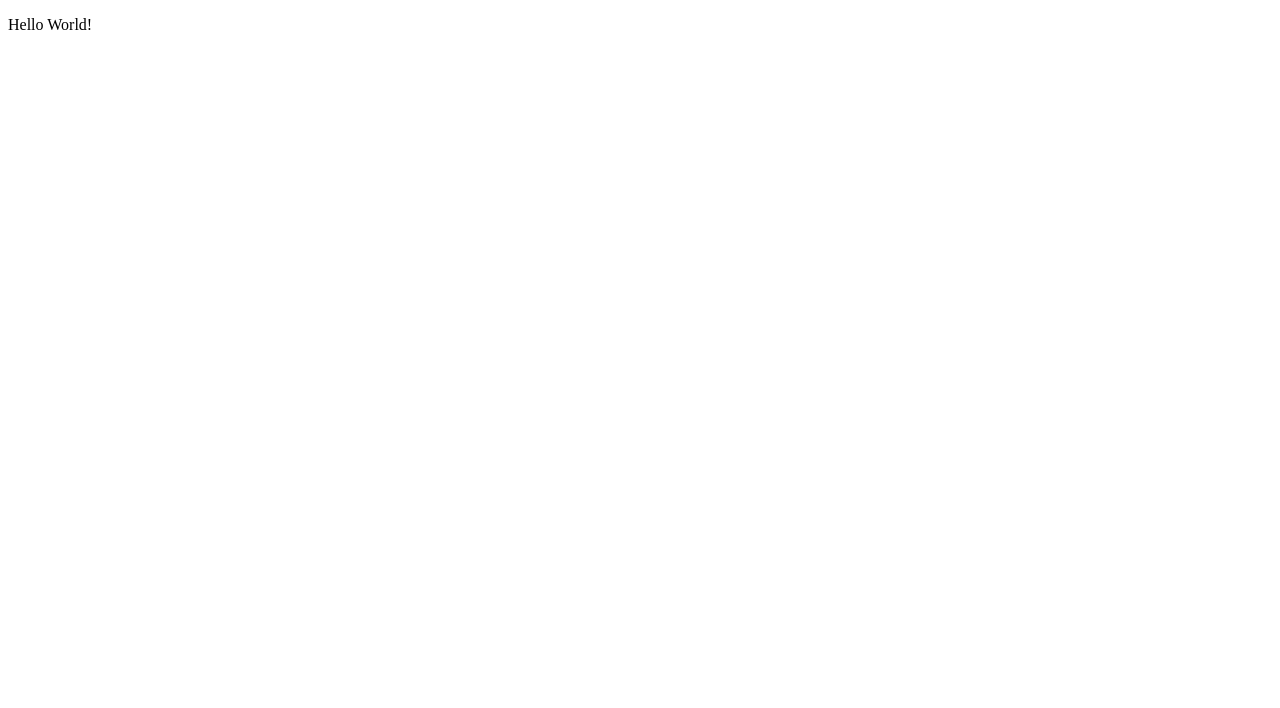
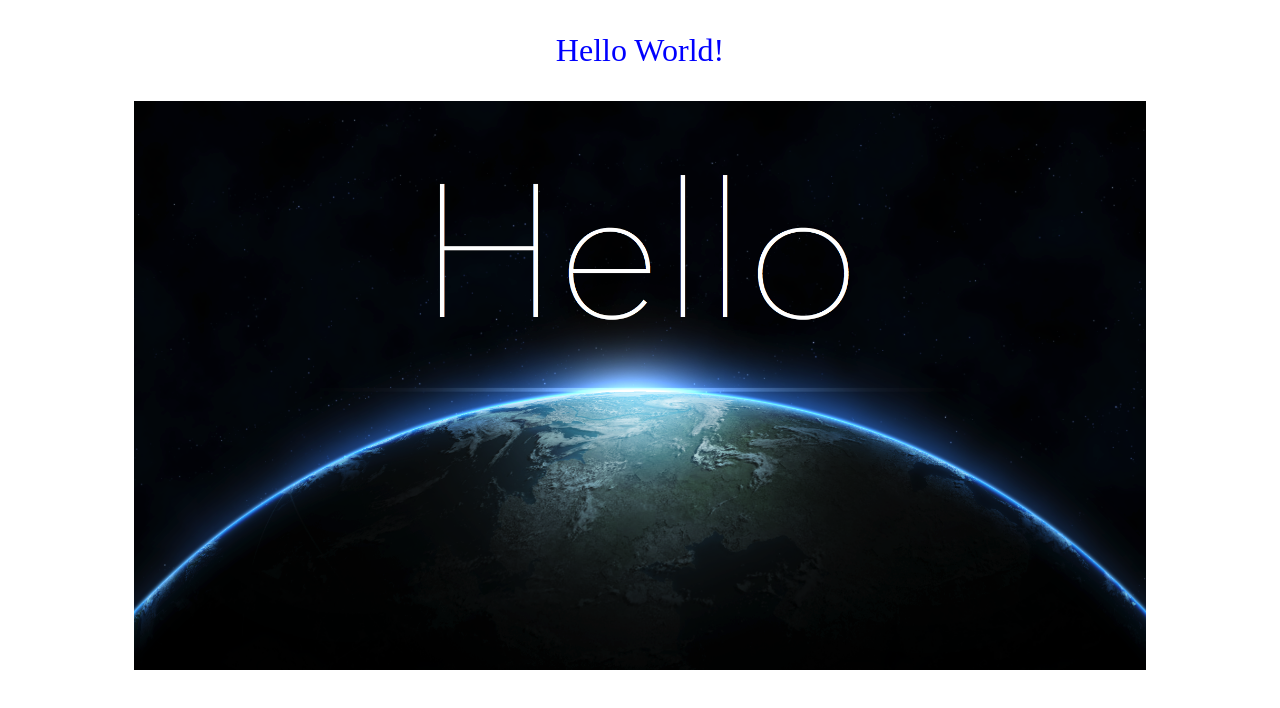
Before and after one commit to BogdAlice/rsschool-cv, a plain HTML site: page index.html in a window 1280 px wide. Drawn offline with Linux system fonts and the light colour scheme.

Commit message:
add html and css files

```diff
--- a/index.html
+++ b/index.html
@@ -9,5 +9,6 @@
 </head>
 <body>
     <p>Hello World!</p>
+    <img class = "hello" src="./img/hello_world.png" alt="hello_world">
 </body>
 </html>
--- a/style.css
+++ b/style.css
@@ -0,0 +1,12 @@
+p {
+    display: flex;
+    justify-content: center;
+    color: blue;
+    font-size: 32px;
+}
+
+.hello {
+    max-width: 80%;
+    margin: 0 auto;
+    display: flex;
+}
```
Also changed, not shown: img/hello_world.png (added).
